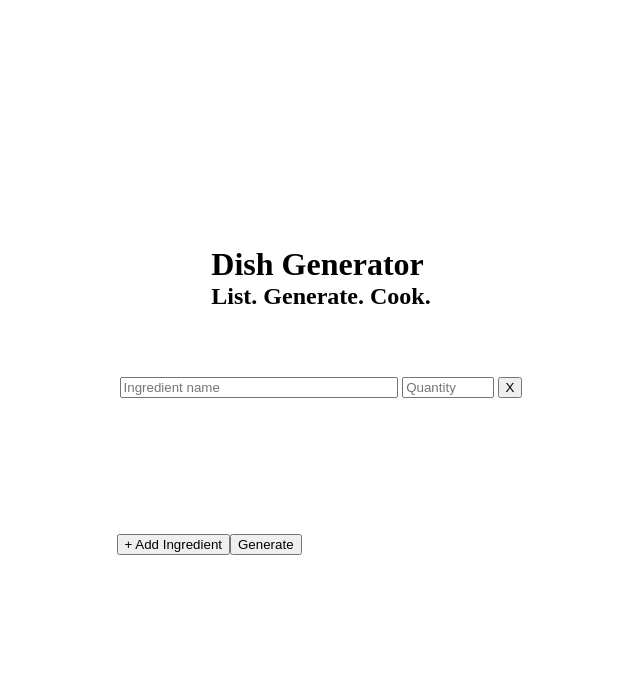
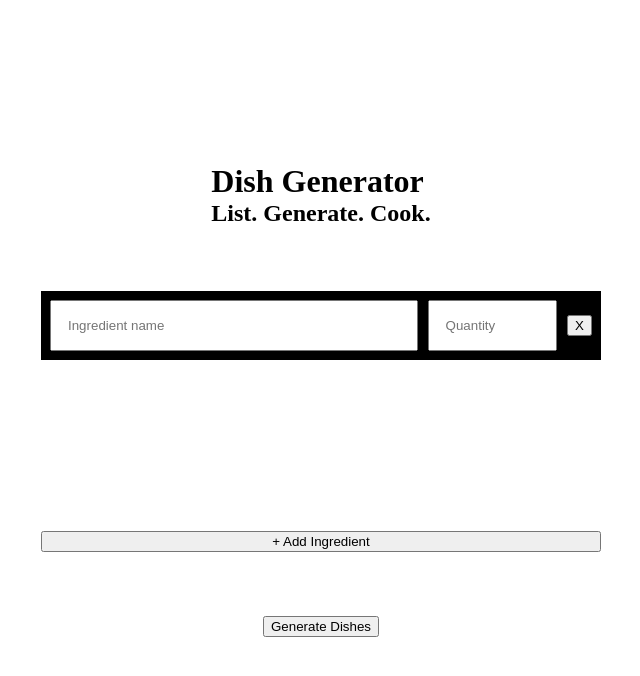
Before and after one commit to tossik8/dish-generator, a Vue app in the folder client/: page / in a window 1280 px wide. Both pictures are taken after a click on the button "+ Add Ingredient". Shown: the top 676 px of the page, without its empty margins (319-959 px from the left). Built offline with nearby package versions, Linux system fonts and the light colour scheme.

Commit message:
Adjust the layout

```diff
--- a/client/src/components/IngredientsTable.vue
+++ b/client/src/components/IngredientsTable.vue
@@ -39,11 +39,15 @@ defineExpose({
             <tbody>
                 <tr v-for="(ingredient, index) in ingredients" :key="index">
                     <td>
-                        <input v-model="ingredient.name" type="text" placeholder="Ingredient name">
+                        <input v-model="ingredient.name" name="ingredient-name" type="text" placeholder="Ingredient name">
                         <p :id="`error-${index}`" class="hidden error">Ingredient name is required</p>
                     </td>
-                    <td><input v-model="ingredient.quanity"type="text" placeholder="Quantity"></td>
-                    <td><button @click="removeIngredient(index)">X</button></td>
+                    <td>
+                        <input v-model="ingredient.quanity" type="text" name="ingredient-quantity" placeholder="Quantity">
+                    </td>
+                    <td>
+                        <button @click="removeIngredient(index)">X</button>
+                    </td>
                 </tr>
             </tbody>
         </table>
@@ -52,13 +56,19 @@ defineExpose({
 
 <style scoped>
 .table-wrapper{
-    min-height: 10rem;
-    max-height: 10rem;
+    min-height: 15rem;
+    max-height: 15rem;
     overflow-y: auto;
+    width: 100%;
+}
+
+table{
+    background-color: black;
+    border-spacing: 0.5rem;
 }
 
 tr{
-    vertical-align: top;
+    vertical-align: baseline;
 }
 
 td:nth-of-type(1){
@@ -67,12 +77,14 @@ td:nth-of-type(1){
 
 td input{
     width: 100%;
+    padding: 1rem;
 }
 
 .error{
     color: red;
+    font-size: 0.8rem;
 }
 .hidden{
-    visibility: hidden;
+    display: none;
 }
 </style>
--- a/client/src/views/HomePage.vue
+++ b/client/src/views/HomePage.vue
@@ -44,9 +44,11 @@ function validateIngredients(): boolean{
         </header>
 
         <main>
-            <IngredientsTable ref="ingredientsTable"/>
-            <button @click="ingredientsTable?.addIngredient()">+ Add Ingredient</button>
-            <button @click="generateDishes">Generate</button>
+            <div>
+                <IngredientsTable ref="ingredientsTable"/>
+                <button id="add-ingredient" @click="ingredientsTable?.addIngredient()">+ Add Ingredient</button>
+            </div>
+            <button id="generate-dishes" @click="generateDishes">Generate Dishes</button>
         </main>
     </div>
 </template>
@@ -60,4 +62,21 @@ function validateIngredients(): boolean{
     align-items: center;
     min-height: inherit;
 }
+main{
+   display: flex;
+   flex-direction: column;
+   align-items: center;
+   gap: 4rem;
+   max-width: 35rem;
+   width: 100%;
+}
+main > div{
+    width: 100%;
+}
+#add-ingredient{
+    width: 100%;
+}
+#generate-dishes{
+    width: fit-content;
+}
 </style>
```
